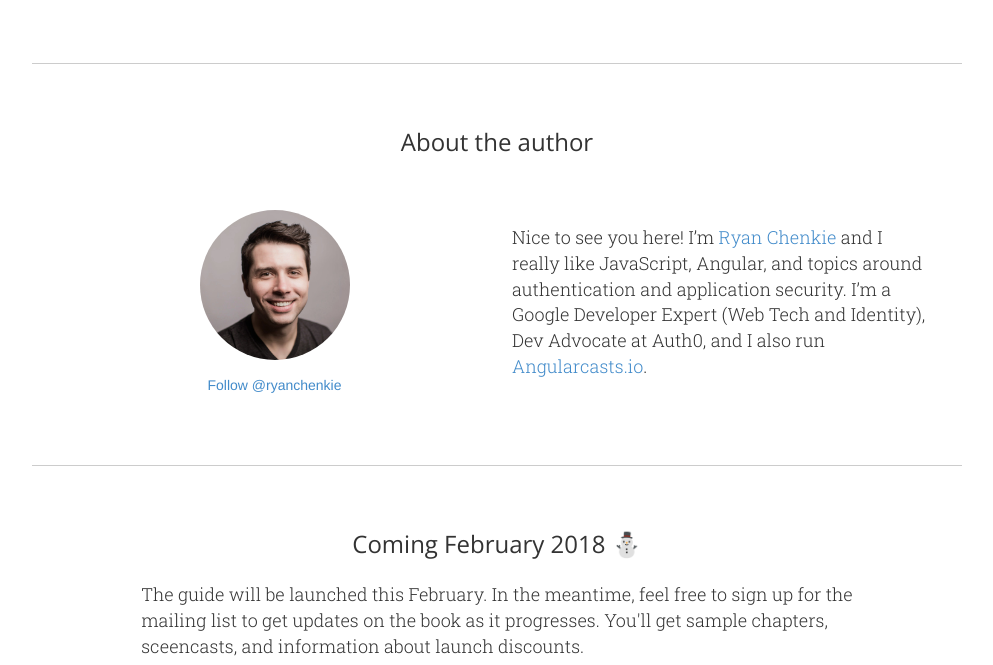
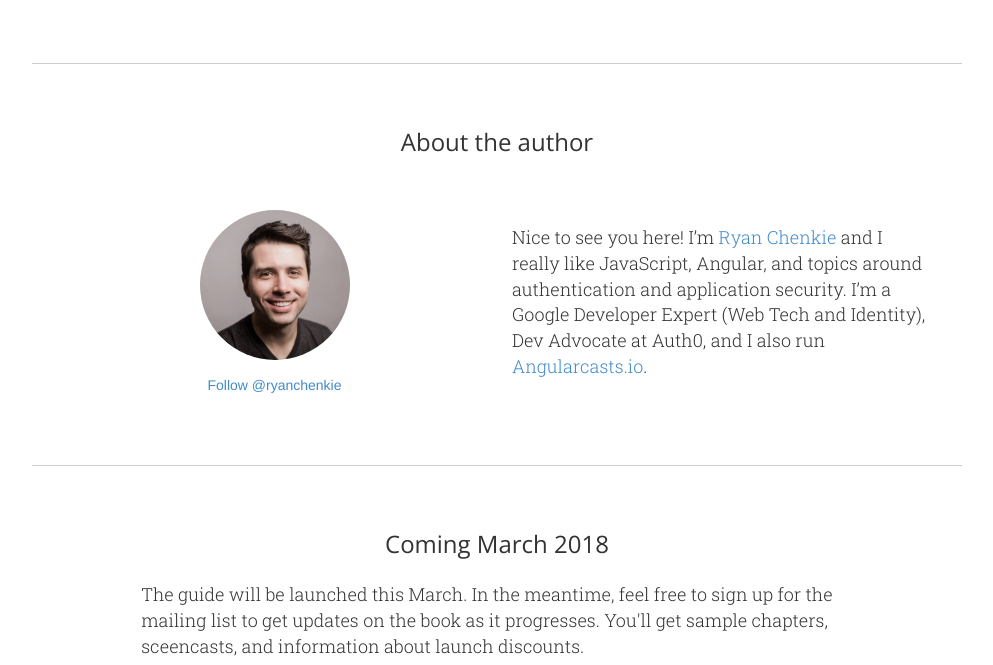
Before and after one commit to chenkie/chenkie.github.io, a Jekyll site: the page securing-angular-applications/index.html, which Jekyll copies as it is, in a window 1280 px wide and 900 px high, scrolled down 3064 px, cut to the strip 0-665 px from the top of the window. Shown: the whole strip, without its empty margins (143-1136 px from the left). Built offline with Jekyll 4.4.1, drawn with Linux system fonts in a browser that asks for light colours; comment, search, counter and statistics services are not loaded; some of the changed text lies outside the part shown.

Commit message:
Update index.html

```diff
--- a/securing-angular-applications/index.html
+++ b/securing-angular-applications/index.html
@@ -40,7 +40,7 @@
           <p> Get the full picture about Angular security with plain and simple explanations of concepts like OAuth, JSON Web Tokens, client sessions, CSRF, XSS, and more.</p>
         </div>
         <div class="email-box col-sm-12 row-content">
-          <h3 class="text-center margin-top extra-top">Coming February 2018 ⛄️</h3>
+          <h3 class="text-center margin-top extra-top">Coming March 2018</h3>
           <div class="row">
             <div class="col-sm-4 extra-padding margin-top">
               <p>Subscribe to get sample chapters, screencasts, and information on release dates and discounts!</p>
@@ -127,8 +127,8 @@
     </section>
     <section class="no-border">
       <div class="col-sm-10 col-sm-offset-1">
-        <h3 class="text-center">Coming February 2018 ⛄️</h3>
-        <p>The guide will be launched this February. In the meantime, feel free to sign up for the mailing list to get updates on the book as it progresses. You'll get sample chapters, sceencasts, and information about launch discounts.</p>
+        <h3 class="text-center">Coming March 2018</h3>
+        <p>The guide will be launched this March. In the meantime, feel free to sign up for the mailing list to get updates on the book as it progresses. You'll get sample chapters, sceencasts, and information about launch discounts.</p>
         <div>
           <script async id="_ck_238823" src="https://forms.convertkit.com/238823?v=6"></script>
         </div>
```
